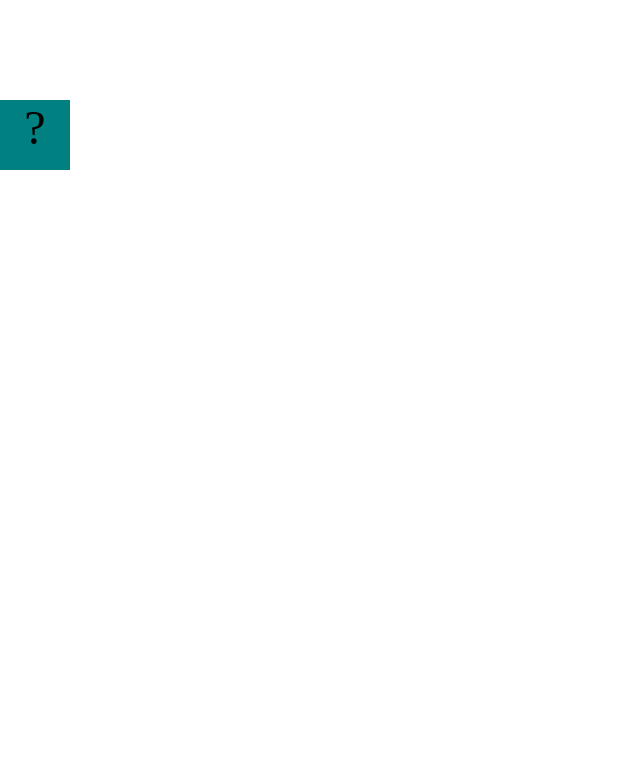
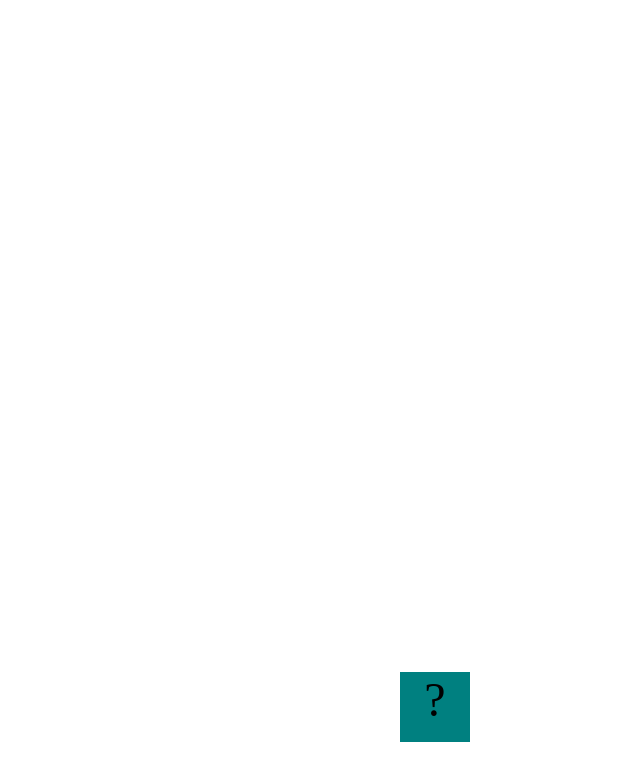
Before and after one commit to AlexDaigle/AlexDaigle.github.io, a plain HTML site: page fsd-projects/bouncing-box/index.html in a window 1280 px wide. Shown: the whole page, without its empty margins (0-640 px from the left). Drawn offline with Linux system fonts and the light colour scheme.

Commit message:
bouncing box

```diff
--- a/fsd-projects/bouncing-box/index.html
+++ b/fsd-projects/bouncing-box/index.html
@@ -55,8 +55,9 @@
         box.on("click", handleBoxClick);
 
         // moves the Box to a new position on the screen along the X-Axis
-        function moveBoxTo(newPositionX) {
+        function moveBoxTo(newPositionX, newPositionY) {
           box.css("left", newPositionX);
+          box.css("top", newPositionY)
         }
 
         // changes the text displayed on the Box
@@ -69,10 +70,13 @@
         //////////////////////////////////////////////////////////////////
 
         // TODO 2 - Variable declarations
-
-
-
-
+        var randNum = Math.random() * boardWidth;
+        var positionX = 0;
+        var points = 0;
+        var speedX = 4;
+        var positionY = 0;
+        var speedY = 8;
+        var boardHeight = jQuery(window).height();
 
         /**
          * This Function will be called 20 times/second.
@@ -80,8 +84,23 @@
          * If the box drifts off the screen, turn it around!
          */
         function update() {
-
-
+          positionX += speedX;
+          if (positionX + 70 > boardWidth) {
+            speedX *= -1;
+          } else if (positionX < 0) {
+            speedX *= -1;
+          }
+          positionY += speedY;
+          if (positionY + 70 > boardHeight){
+            speedY *= -1;
+          }
+          else if (positionY < 0){
+            speedY *= -1
+          }
+          moveBoxTo(positionX, positionY); {
+            box.css("left", positionX)
+            box.css("top", positionY)
+          }
 
 
         }
@@ -94,14 +113,15 @@
          * - move the box to the left side of the screen.
          */
         function handleBoxClick() {
-
-
-
-
+          points++;
+          positionX = randNum;
+          positionY = randNum;
+          changeBoxText(points);
+          if(points %3 === 0){
+          speedX = 2 * points + 10;
+          speedY = 2 * points + 10
+          }
         }
-
-
-
       })();
     </script>
   </body>
```
